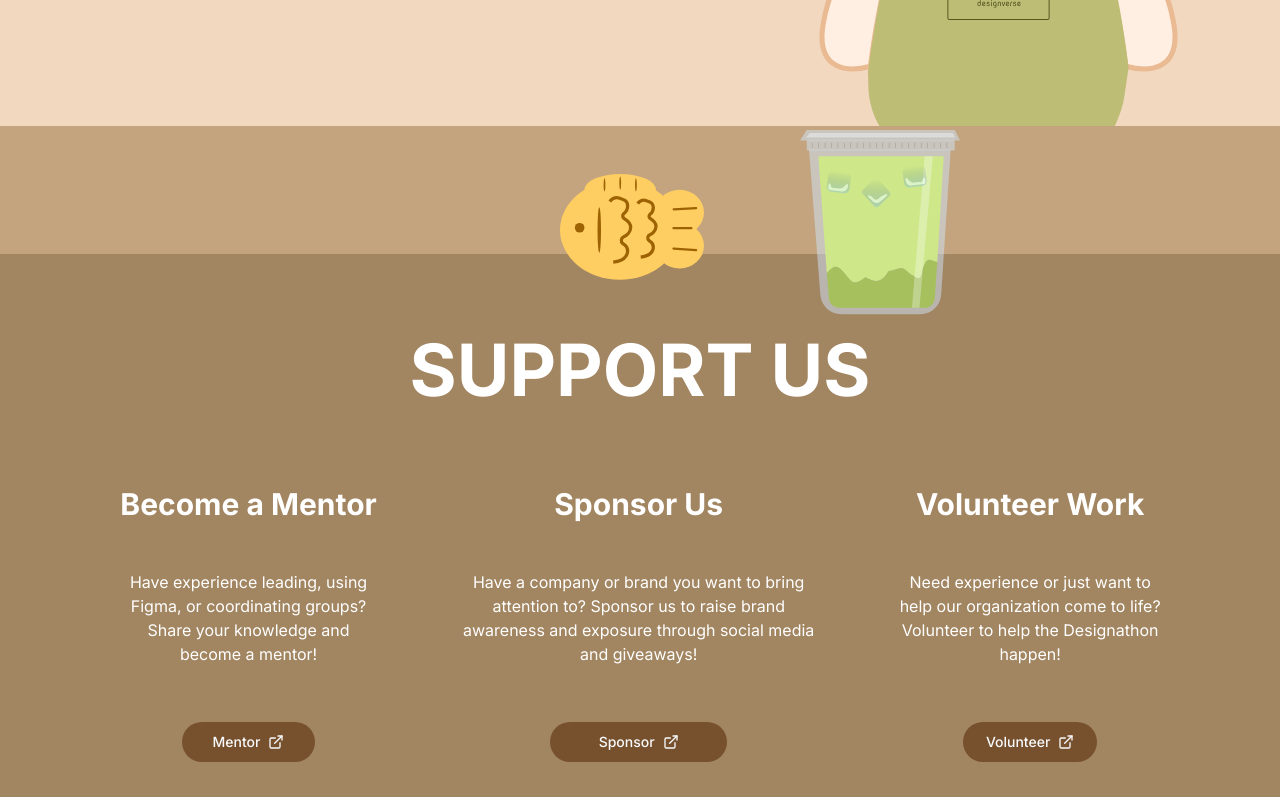
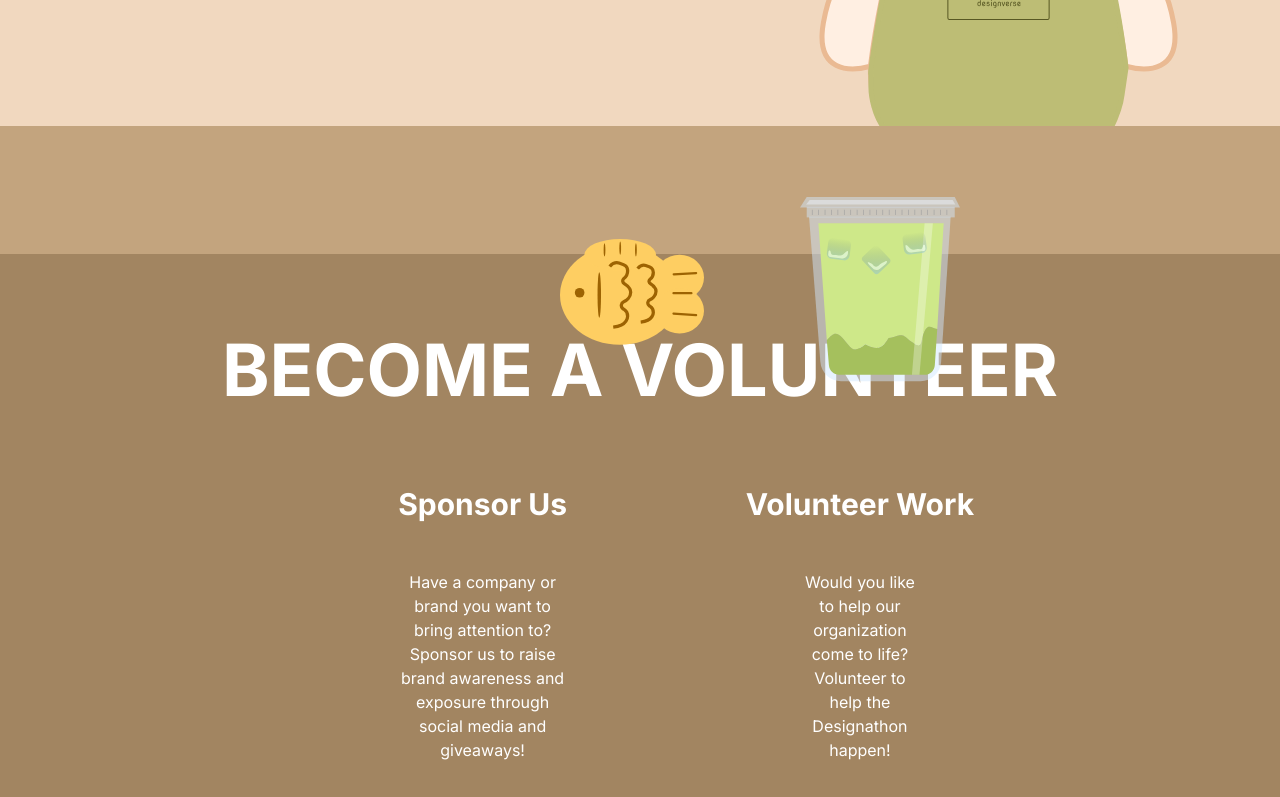
Before and after one commit to designatucr/designverse2026, a Next.js app: page / in a window 1280 px wide. Shown: the part 2000-2797 px from the top of the page. Built offline with nearby package versions, Linux system fonts and the light colour scheme.

Commit message:
removed mentor button + section, adjusted button sizing

```diff
--- a/src/components/live/about.tsx
+++ b/src/components/live/about.tsx
@@ -11,13 +11,6 @@ const inter = Inter({ subsets: ["latin"] });
 
 const support = [
   {
-    title: "Become a Mentor",
-    description:
-      "Have experience leading, using Figma, or coordinating groups? Share your knowledge and become a mentor!",
-    form: "Mentor",
-    link: "/apply/mentor",
-  },
-  {
     title: "Sponsor Us",
     description:
       "Have a company or brand you want to bring attention to? Sponsor us to raise brand awareness and exposure through social media and giveaways!",
@@ -27,9 +20,9 @@ const support = [
   {
     title: "Volunteer Work",
     description:
-      "Need experience or just want to help our organization come to life? Volunteer to help the Designathon happen!",
+      "Would you like to help our organization come to life? Volunteer to help the Designathon happen!",
     form: "Volunteer",
-    link: "/apply/volunteer",
+    link: "https://minerva-sage.vercel.app/designverse/forms/volunteer",
   },
 ];
 
@@ -93,23 +86,25 @@ const About = () => {
       </section>
       <div className="relative">
         <div className="z-30 -mt-48 flex h-32 w-full items-center bg-landing-orange-200 md:-mt-72 lg:-mt-72 xl:-mt-80" />
-        <div className="h-2/3 bg-landing-orange-300 p-20">
+        <div className="h-2/3 place-items-center bg-landing-orange-300 p-20">
           <p className="pb-20 text-center text-4xl font-bold text-white md:text-7xl">
-            SUPPORT US{" "}
+            BECOME A VOLUNTEER{" "}
           </p>
-          <div className="flex flex-col gap-20 px-9 lg:flex-row">
+          <div className="flex w-2/3 flex-col gap-20 px-9 lg:flex-row">
             {support.map(({ title, description, form, link }, index) => (
               <div
                 key={index}
-                className="flex flex-col items-center justify-evenly gap-12 text-white"
+                className="flex flex-col items-center gap-12 text-white"
               >
-                <p className="text-xl font-bold lg:text-3xl">{title}</p>
-                <div className="text-center text-sm lg:text-base">
+                <p className="text-center text-xl font-bold lg:text-3xl">
+                  {title}
+                </p>
+                <div className="w-1/2 text-center text-sm lg:text-base">
                   {description}
                 </div>
                 <Button
                   asChild
-                  className="w-1/2 rounded-full bg-landing-brown-200 hover:scale-105 hover:bg-landing-brown-400"
+                  className="w-44 rounded-full bg-landing-brown-200 hover:scale-105 hover:bg-landing-brown-400"
                 >
                   <Link
                     href={link}
--- a/src/components/live/landing.tsx
+++ b/src/components/live/landing.tsx
@@ -74,20 +74,11 @@ const Landing = () => {
                 rel="noopener noreferrer"
                 className="xs:rounded-xl flex h-5 w-16 items-center justify-center rounded-xl bg-landing-brown-100 text-[0.5rem] font-semibold sm:h-7 sm:w-24 sm:text-[0.7rem] xl:h-10 xl:w-40 xl:text-lg 2xl:h-14 2xl:w-48 2xl:text-2xl"
               >
-                Mentor{" "}
-                <PiArrowUpRightBold className="h-2 w-2 sm:h-3 sm:w-3 xl:h-6 xl:w-6" />
-              </Link>
-              <Link
-                href="/"
-                target="_blank"
-                rel="noopener noreferrer"
-                className="xs:rounded-xl flex h-5 w-16 items-center justify-center rounded-xl bg-landing-brown-100 text-[0.5rem] font-semibold sm:h-7 sm:w-24 sm:text-[0.7rem] xl:h-10 xl:w-40 xl:text-lg 2xl:h-14 2xl:w-48 2xl:text-2xl"
-              >
                 Sponsor{" "}
                 <PiArrowUpRightBold className="h-2 w-2 sm:h-3 sm:w-3 xl:h-6 xl:w-6" />
               </Link>
               <Link
-                href="/"
+                href="https://minerva-sage.vercel.app/designverse/forms/volunteer"
                 target="_blank"
                 rel="noopener noreferrer"
                 className="xs:rounded-xl flex h-5 w-16 items-center justify-center rounded-xl bg-landing-brown-100 text-[0.5rem] font-semibold sm:h-7 sm:w-24 sm:text-[0.7rem] xl:h-10 xl:w-40 xl:text-lg 2xl:h-14 2xl:w-48 2xl:text-2xl"
@@ -98,7 +89,7 @@ const Landing = () => {
             </div>
           </div>
           <Link
-            href="/"
+            href="https://minerva-sage.vercel.app/designverse/forms/participant"
             target="_blank"
             rel="noopener noreferrer"
             className="xs:rounded-xl absolute top-44 z-30 flex h-5 w-16 items-center justify-center rounded-xl bg-landing-brown-100 text-[0.5rem] font-semibold text-white sm:mt-36 sm:h-7 sm:w-24 sm:text-[0.7rem] lg:top-96 lg:mt-16 xl:mt-20 xl:h-10 xl:w-40 xl:rounded-xl xl:text-lg 2xl:h-14 2xl:w-48 2xl:text-2xl"
```
